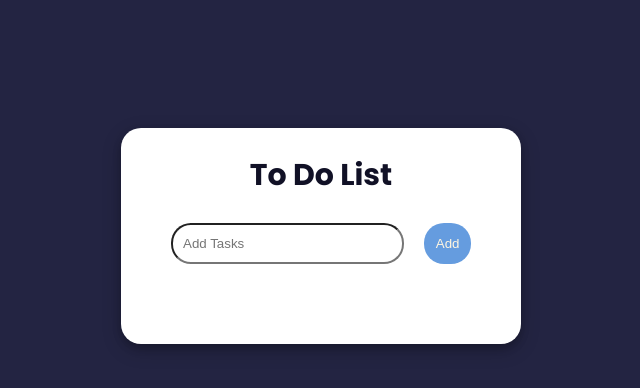
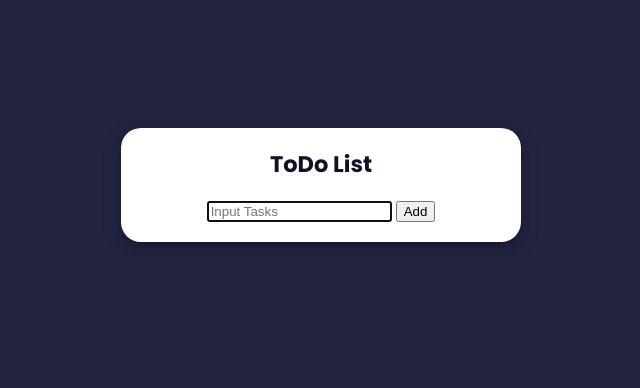
Before and after one commit to Superman006100/TODOlist, a plain HTML site: page index.html in a window 1280 px wide. Shown: the whole page, without its empty margins (319-959 px from the left). Drawn offline with Linux system fonts and the light colour scheme.

Commit message:
Update index.html

```diff
--- a/index.html
+++ b/index.html
@@ -3,26 +3,21 @@
 <head>
     <meta charset="UTF-8">
     <meta name="viewport" content="width=device-width, initial-scale=1.0">
-    <link rel="stylesheet" href="style.css">
-    <title>Todo List</title>
+    <link rel="stylesheet" href="style.css"/>
+    <title>ToDo List</title>
 </head>
 <body>
     <section id="main">
-        <div id="heading">
-            <h2>To Do List</h2>
+        <h2>ToDo List<img src=""/></h2>
+        <div id="head">
+            <input type="text" id="inputTask" placeholder="Input Tasks" maxlength="24" autofocus="autofocus"/>
+            <button type="button" id="btnAdd">Add</button>
         </div>
-        <div id="info">
-            <input type="text" id="todolist" placeholder="Add Tasks">
-            <button id="addtask" onclick="addTask()">Add</button>
-        </div>
-        <div id="content">
-            <ul id="item">
-                <!-- <li>
-                    This is task one.
-                    <img src="img/cross.jpg"/>
-                </li> -->
-            </ul>
-
+        <div id="list">
+            <!-- <div class="item">
+                <p>This is the list</p>
+                <button type="button">Update</button>
+            </div> -->
         </div>
     </section>
     <script src="app.js"></script>
```
